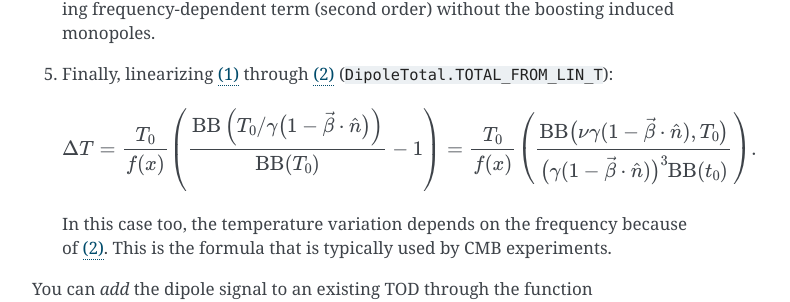
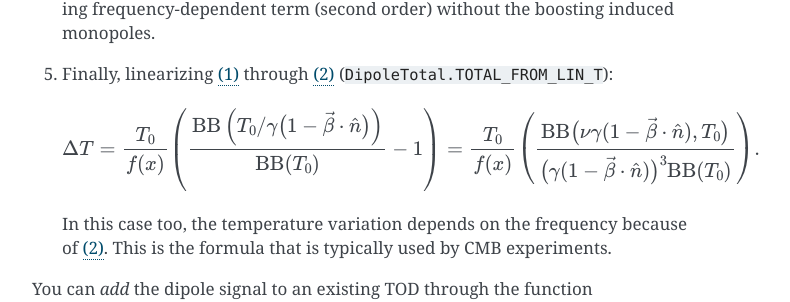
Before and after one commit to litebird/litebird_sim, a Sphinx documentation site: the page built from docs/source/dipole.rst, in a window 1280 px wide and 900 px high, scrolled down 2872 px. Shown: the part 152-454 px from the top of the window, without its empty margins (388-1178 px from the left). Built offline with Sphinx 7.4.7, drawn with Linux system fonts in a browser that asks for light colours; cross-references to code outside the pages are shown as plain code.

```diff
--- a/docs/source/dipole.rst
+++ b/docs/source/dipole.rst
@@ -157,7 +157,7 @@ which kind of approximation to use:
    .. math::
 
       \Delta T = \frac{T_0}{f(x)} \left(\frac{\mathrm{BB}\left(T_0 / \gamma\bigl(1 - \vec\beta\cdot\hat n\bigr)\right)}{\mathrm{BB}(T_0)} - 1\right) =
-      \frac{T_0}{f(x)} \left(\frac{\mathrm{BB}\bigl(\nu\gamma(1-\vec\beta\cdot\hat n), T_0\bigr)}{\bigl(\gamma(1-\vec\beta\cdot\hat n)\bigr)^3\mathrm{BB}(t_0)}\right).
+      \frac{T_0}{f(x)} \left(\frac{\mathrm{BB}\bigl(\nu\gamma(1-\vec\beta\cdot\hat n), T_0\bigr)}{\bigl(\gamma(1-\vec\beta\cdot\hat n)\bigr)^3\mathrm{BB}(T_0)}\right).
 
    In this case too, the temperature variation depends on the
    frequency because of :eq:`linearized-dipole`. This is the formula
```
